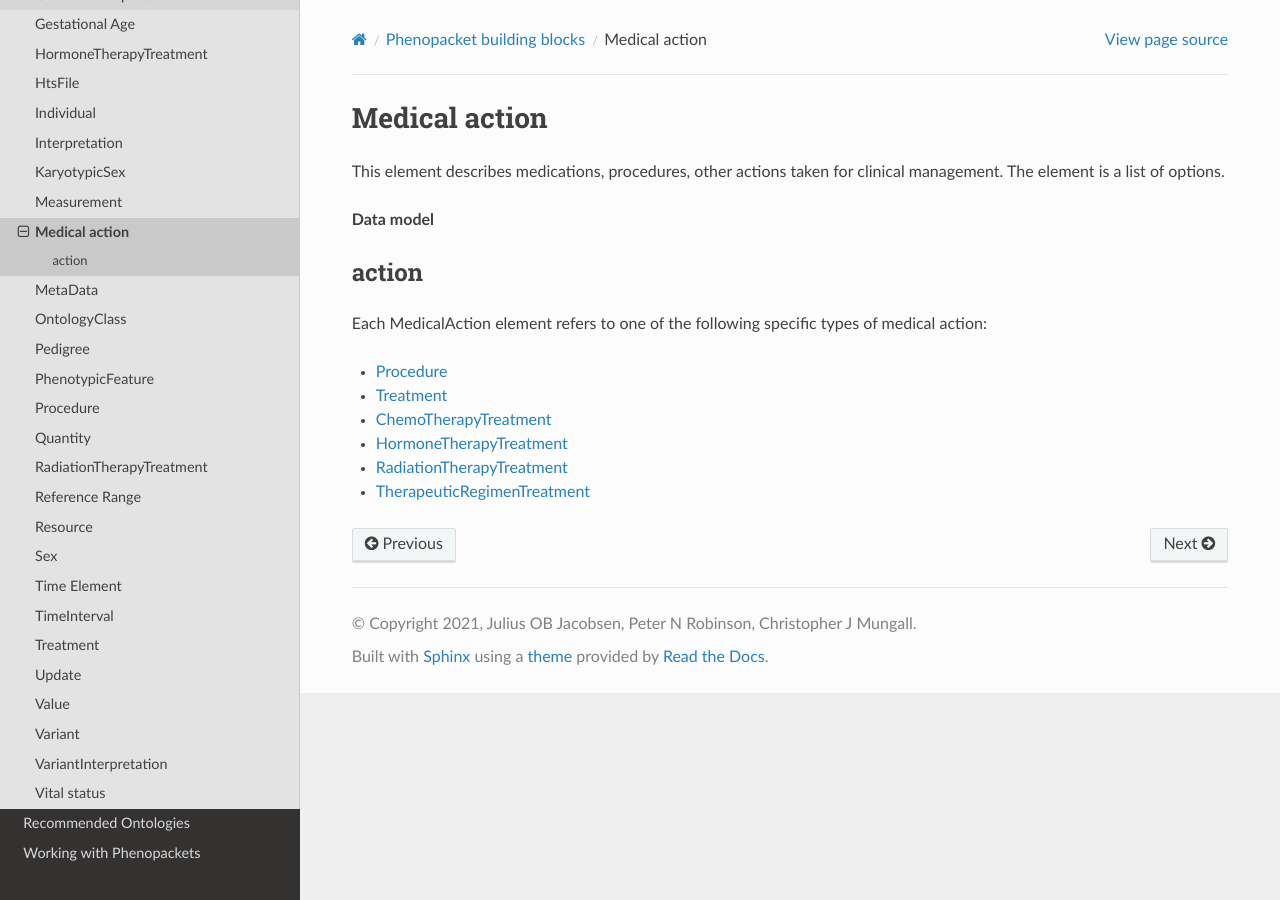
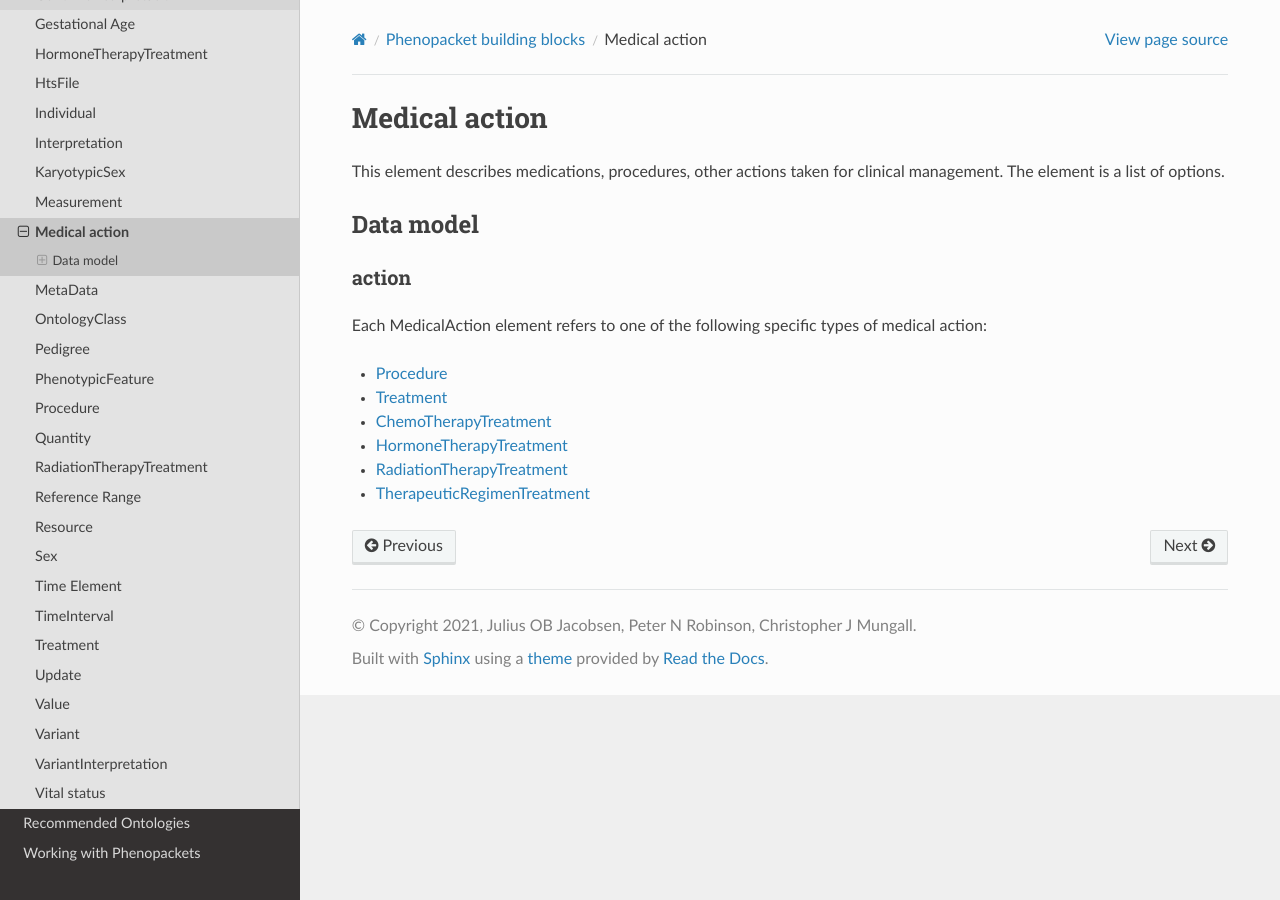
Before and after one commit to phenopackets/phenopacket-schema, a Sphinx documentation site: the page built from docs/medical-action.rst, in a window 1280 px wide. Built offline with Sphinx 7.4.7 and the Read the Docs theme 2.0.0, drawn with Linux system fonts in a browser that asks for light colours; pages that are not in the unit, such as notebooks, are missing from menus.

Commit message:
Update medical-action.rst

```diff
--- a/docs/medical-action.rst
+++ b/docs/medical-action.rst
@@ -8,8 +8,8 @@ This element describes medications, procedures, other actions taken
 for clinical management. The element is a list of options.
 
 
-**Data model**
-
+Data model
+##########
 
 .. list-table:: Definition  of the ``MedicalAction`` element
    :widths: 25 25 25 75
@@ -44,6 +44,7 @@ for clinical management. The element is a list of options.
      - 0..1
      - The reason that the treatment was stopped.
 
+
 action
 ~~~~~~
 
```
